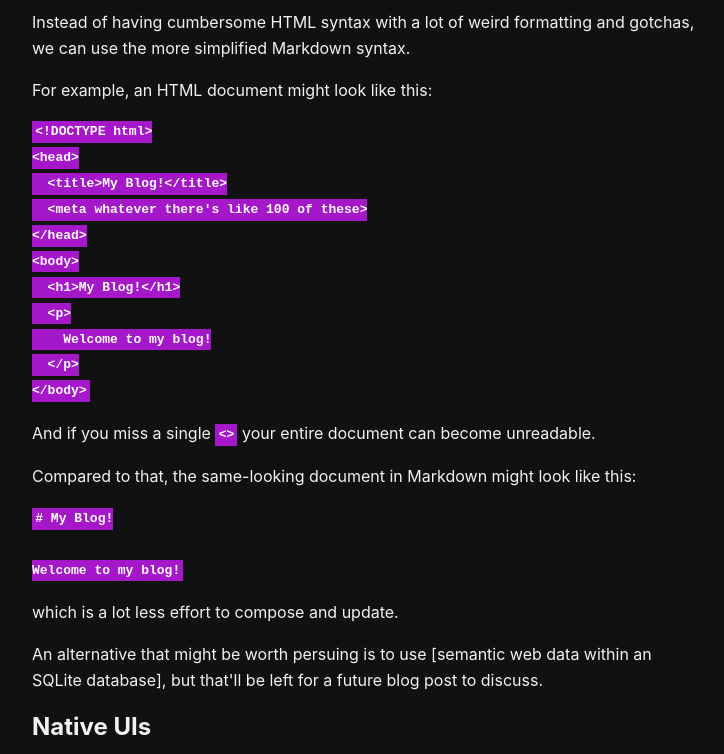
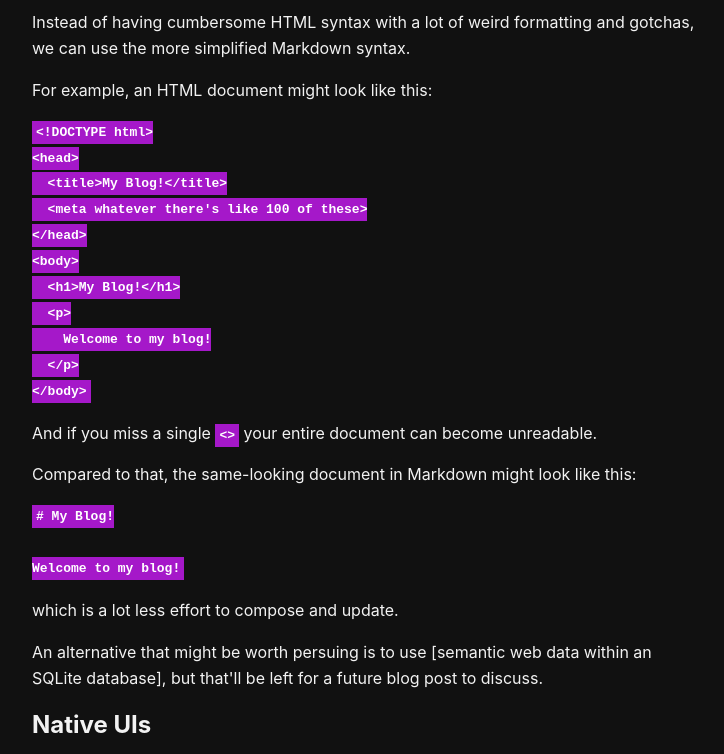
Before and after one commit to RangerMauve/blog.mauve.moe, a plain HTML site: page posts/bt-web.html in a window 1280 px wide. Shown: the part 3080-3834 px from the top of the page, without its empty margins (275-999 px from the left). Drawn offline with Linux system fonts and the light colour scheme; a script that the page names is missing.

Commit message:
Fix code line height

```diff
--- a/style.css
+++ b/style.css
@@ -19,7 +19,8 @@ code {
   background: rgb(165, 24, 201);
   color: white;
   font-weight: bold;
-  padding: 0.25em;
+  padding: 0.25rem;
+  line-height: 1.25rem
 }
 
 body {
```
